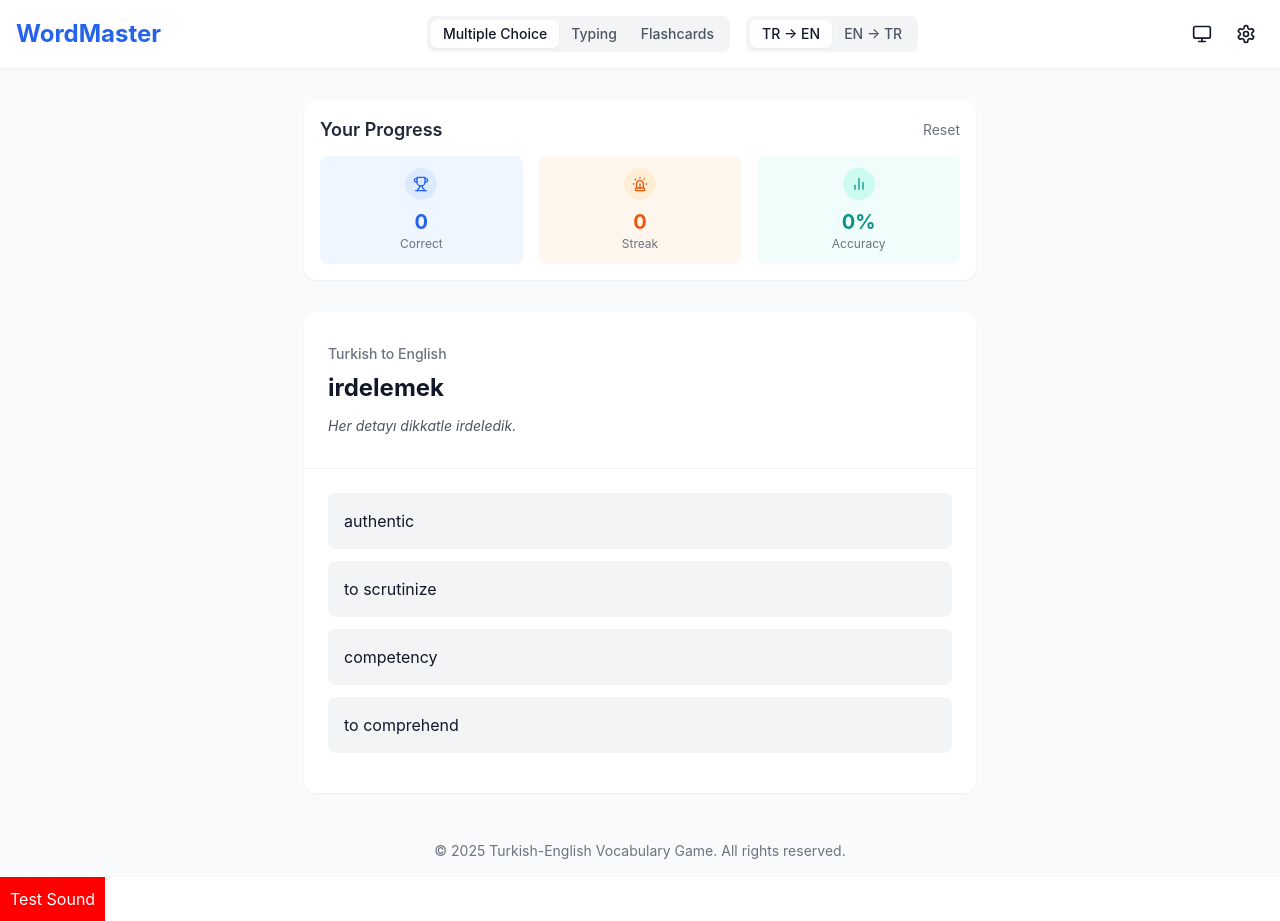
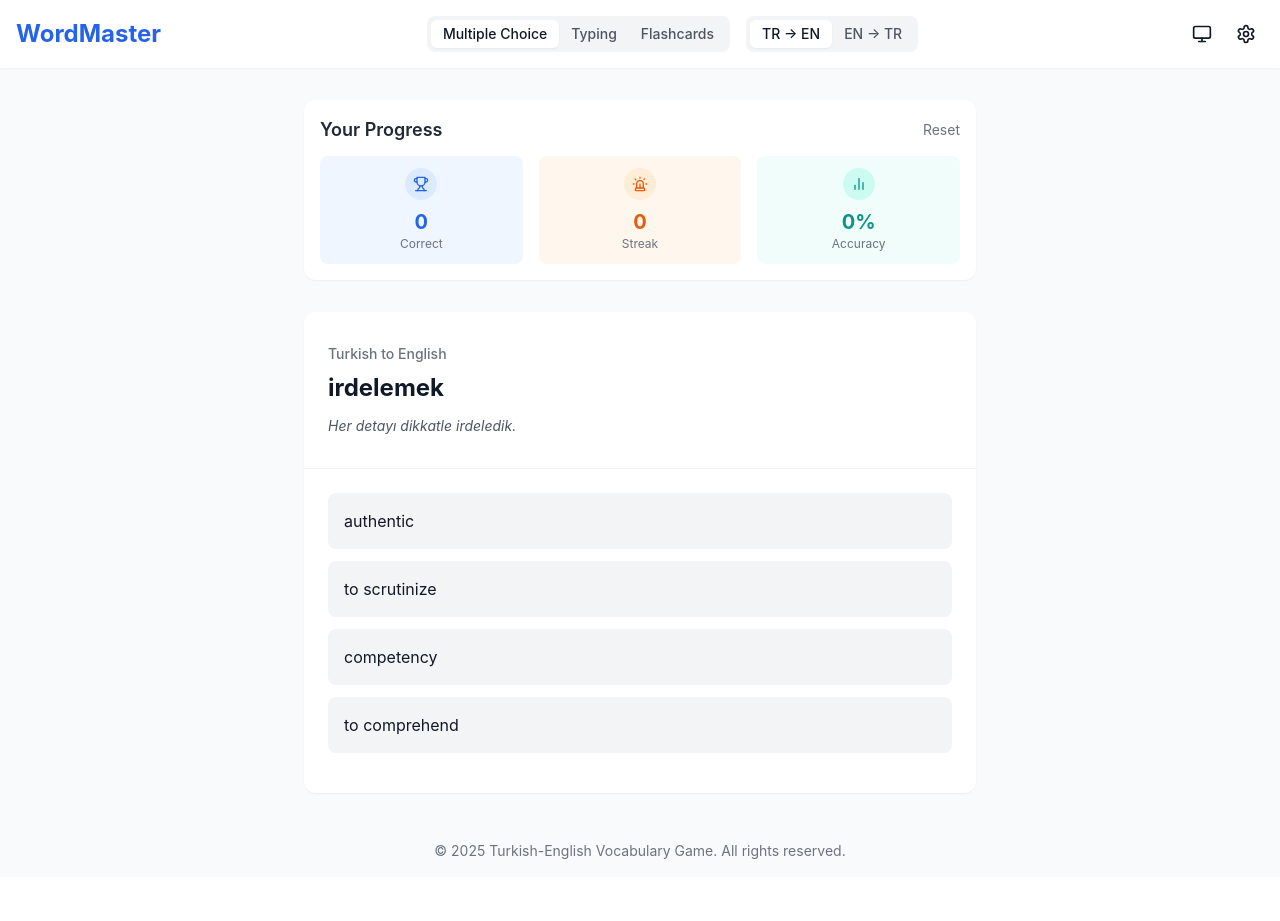
Before and after one commit to yazar23/word-game, a React (Vite) app: page / in a window 1280 px wide. After the commit the page ends 877 px from the top, so only its background shows below. Built offline with nearby package versions, Linux system fonts and the light colour scheme.

Commit message:
Update App.tsx

```diff
--- a/src/App.tsx
+++ b/src/App.tsx
@@ -28,17 +28,7 @@ function App() {
           © 2025 Turkish-English Vocabulary Game. All rights reserved.
         </footer>
       </div>
-      <button
-  style={{ padding: '10px', backgroundColor: 'red', color: 'white' }}
-  onClick={() => {
-    const testSound = new Audio('/correct.mp3');
-    testSound.play();
-  }}
->
-  Test Sound
-</button>
-
-    </ThemeProvider>
+   </ThemeProvider>
   );
 }
 
```
